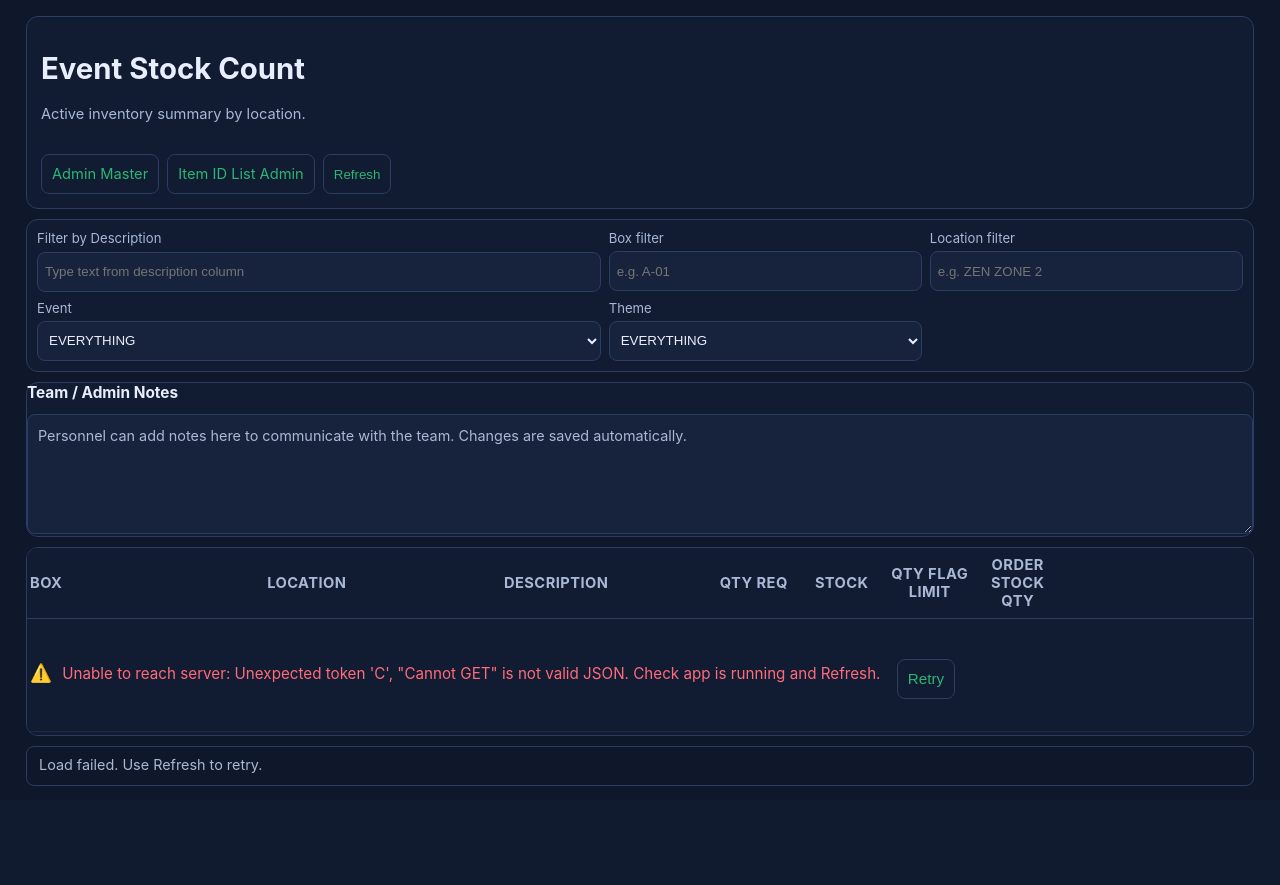
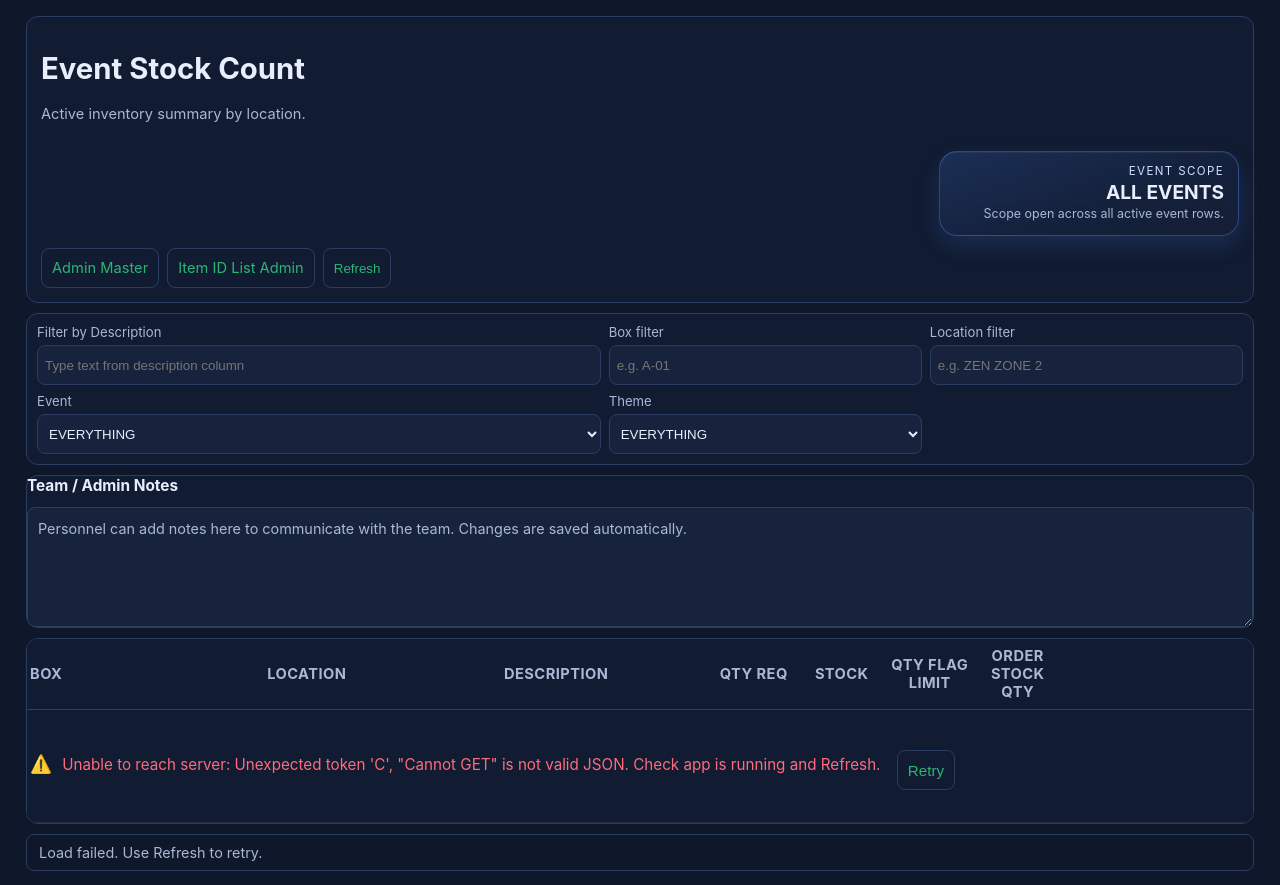
Before and after one commit to IntuitiveCreations2705/REAL-ED-INVENTORY-main-2, a Python web app: template inventory_app/ui/templates/event_stock_count.html in a window 1280 px wide. Before the commit the page ends 786 px from the top, so only its background shows below. Run offline with Jinja, Linux system fonts and the light colour scheme; the template is opened without the code that fills it, so the values that code supplies are empty.

Commit message:
EVENT THEME SET UP

```diff
--- a/inventory_app/backups/backup_manifest.csv
+++ b/inventory_app/backups/backup_manifest.csv
@@ -4,3 +4,4 @@
 20260418T060441Z,sql_inventory_master_20260418T060441Z.sql.gz,265267,sql_inventory_master_20260418T060441Z.sql.gz.sha256
 20260418T083945Z,sql_inventory_master_20260418T083945Z.sql.gz,265656,sql_inventory_master_20260418T083945Z.sql.gz.sha256
 20260418T094004Z,sql_inventory_master_20260418T094004Z.sql.gz,266111,sql_inventory_master_20260418T094004Z.sql.gz.sha256
+20260419T015729Z,sql_inventory_master_20260419T015729Z.sql.gz,267345,sql_inventory_master_20260419T015729Z.sql.gz.sha256
--- a/inventory_app/ui/static/admin_theme.css
+++ b/inventory_app/ui/static/admin_theme.css
@@ -6,6 +6,13 @@
   --muted: #a9b8d5;
   --primary: #4f8cff;
   --primary-strong: #2f74ff;
+  --event-accent: #4f8cff;
+  --event-accent-rgb: 79 140 255;
+  --event-accent-soft: #cfe1ff;
+  --event-accent-border: #73a3ff;
+  --event-accent-deep: #356fd1;
+  --event-accent-surface: #183152;
+  --event-on-accent: #f8fbff;
   --ok: #2bb673;
   --accent: #2bb673;
   --off: #ff6b7a;
@@ -175,6 +182,62 @@ body {
   color: var(--muted);
 }
 
+.header-copy {
+  min-width: 0;
+}
+
+.header-summary {
+  margin-left: auto;
+  display: grid;
+  gap: 10px;
+  justify-items: end;
+  align-content: start;
+}
+
+.header-summary .progress-counter {
+  justify-content: flex-end;
+}
+
+.event-beacon {
+  min-width: min(100%, 300px);
+  padding: 12px 14px;
+  display: grid;
+  gap: 3px;
+  justify-items: end;
+  text-align: right;
+  border-radius: 18px;
+  border: 1px solid rgb(var(--event-accent-rgb) / 0.36);
+  background:
+    linear-gradient(160deg,
+      rgb(var(--event-accent-rgb) / 0.18),
+      rgb(var(--event-accent-rgb) / 0.06) 58%,
+      rgb(255 255 255 / 0.02));
+  box-shadow:
+    0 10px 24px rgb(var(--event-accent-rgb) / 0.16),
+    inset 0 1px 0 rgb(255 255 255 / 0.05);
+  backdrop-filter: blur(16px);
+}
+
+.event-beacon-label {
+  font-size: 0.72rem;
+  letter-spacing: 0.12em;
+  text-transform: uppercase;
+  color: var(--event-accent-soft);
+}
+
+.event-beacon strong {
+  font-size: clamp(1rem, 1.5vw, 1.24rem);
+  line-height: 1.15;
+  color: var(--text);
+}
+
+.event-beacon-meta {
+  color: var(--muted);
+  font-size: 0.78rem;
+  line-height: 1.35;
+  max-width: 34ch;
+}
+
 .header-actions {
   display: flex;
   gap: 8px;
@@ -875,6 +938,11 @@ select:disabled {
     align-items: stretch;
   }
 
+  .header-summary {
+    margin-left: 0;
+    justify-items: end;
+  }
+
   .header-actions {
     justify-content: flex-start;
   }
--- a/inventory_app/ui/static/event_stock_count.js
+++ b/inventory_app/ui/static/event_stock_count.js
@@ -1,3 +1,9 @@
+import {
+  applyEventTheme,
+  DEFAULT_EVENT_ACCENT,
+  summarizePipeTags,
+} from './event_theme.js';
+
 const state = {
   rows: [],
   filteredRows: [],
@@ -30,6 +36,8 @@ const els = {
   themeFilter: document.getElementById('theme-filter'),
   progressCounter: document.getElementById('progress-counter'),
   teamAdminNotesInput: document.getElementById('team-admin-notes-input'),
+  eventBeaconName: document.getElementById('event-beacon-name'),
+  eventBeaconMeta: document.getElementById('event-beacon-meta'),
 };
 
 init();
@@ -84,6 +92,7 @@ function wireEvents() {
   });
   els.eventFilter.addEventListener('change', () => {
     if (guardDirtyRow('changing filters')) return;
+    renderEventBeacon();
     applyFilters();
   });
   els.themeFilter.addEventListener('change', () => {
@@ -160,9 +169,33 @@ async function loadEvents() {
     const res = await fetch('/api/events');
     state.events = (await res.json()) || [];
     populateEventFilter();
+    renderEventBeacon();
   } catch (err) {
     console.error('Error loading events:', err);
   }
+}
+
+function getSelectedEventDefinition() {
+  const selected = els.eventFilter?.value || '';
+  if (!selected) return null;
+  return state.events.find((entry) => entry.event_name === selected) || null;
+}
+
+function renderEventBeacon() {
+  const selectedEvent = getSelectedEventDefinition();
+  const accent = selectedEvent?.theme_accent_hex || DEFAULT_EVENT_ACCENT;
+  applyEventTheme(accent);
+
+  if (!els.eventBeaconName || !els.eventBeaconMeta) return;
+
+  if (!selectedEvent) {
+    els.eventBeaconName.textContent = 'ALL EVENTS';
+    els.eventBeaconMeta.textContent = 'Scope open across all active event rows.';
+    return;
+  }
+
+  els.eventBeaconName.textContent = selectedEvent.event_name;
+  els.eventBeaconMeta.textContent = `Locked to ${summarizePipeTags(selectedEvent.tags)}`;
 }
 
 async function loadThemes() {
--- /dev/null
+++ b/inventory_app/ui/static/event_theme.js
@@ -0,0 +1,90 @@
+export const DEFAULT_EVENT_ACCENT = '#4F8CFF';
+
+export function normalizeHexColor(value, fallback = DEFAULT_EVENT_ACCENT) {
+  const raw = String(value || '').trim();
+  if (!raw) return fallback;
+
+  const withHash = raw.startsWith('#') ? raw : `#${raw}`;
+  const upper = withHash.toUpperCase();
+  return /^#[0-9A-F]{6}$/.test(upper) ? upper : fallback;
+}
+
+function hexToRgb(hex) {
+  const normalized = normalizeHexColor(hex);
+  return {
+    r: Number.parseInt(normalized.slice(1, 3), 16),
+    g: Number.parseInt(normalized.slice(3, 5), 16),
+    b: Number.parseInt(normalized.slice(5, 7), 16),
+  };
+}
+
+function rgbToHex({ r, g, b }) {
+  return `#${[r, g, b]
+    .map((value) => Math.max(0, Math.min(255, Math.round(value))).toString(16).padStart(2, '0'))
+    .join('')}`.toUpperCase();
+}
+
+function mixHex(baseHex, targetHex, targetWeight) {
+  const base = hexToRgb(baseHex);
+  const target = hexToRgb(targetHex);
+  const weight = Math.max(0, Math.min(1, Number(targetWeight) || 0));
+  const baseWeight = 1 - weight;
+  return rgbToHex({
+    r: base.r * baseWeight + target.r * weight,
+    g: base.g * baseWeight + target.g * weight,
+    b: base.b * baseWeight + target.b * weight,
+  });
+}
+
+function channelToLinear(channel) {
+  const s = channel / 255;
+  return s <= 0.04045 ? s / 12.92 : ((s + 0.055) / 1.055) ** 2.4;
+}
+
+function relativeLuminance(hex) {
+  const { r, g, b } = hexToRgb(hex);
+  return (0.2126 * channelToLinear(r)) + (0.7152 * channelToLinear(g)) + (0.0722 * channelToLinear(b));
+}
+
+function pickOnAccent(hex) {
+  return relativeLuminance(hex) > 0.42 ? '#08111F' : '#F8FBFF';
+}
+
+export function summarizePipeTags(value) {
+  const tokens = String(value || '')
+    .split('|')
+    .map((token) => token.trim())
+    .filter(Boolean)
+    .filter((token) => token !== 'ALL');
+
+  if (!tokens.length) return 'No event tags defined yet.';
+  if (tokens.length <= 4) return tokens.join(' · ');
+  return `${tokens.slice(0, 4).join(' · ')} +${tokens.length - 4}`;
+}
+
+export function applyEventTheme(hex, target = document.documentElement) {
+  const accent = normalizeHexColor(hex);
+  const { r, g, b } = hexToRgb(accent);
+  const accentSoft = mixHex(accent, '#FFFFFF', 0.72);
+  const accentBorder = mixHex(accent, '#FFFFFF', 0.2);
+  const accentDeep = mixHex(accent, '#0F172A', 0.28);
+  const accentSurface = mixHex(accent, '#0F172A', 0.82);
+  const onAccent = pickOnAccent(accent);
+
+  target.style.setProperty('--event-accent', accent);
+  target.style.setProperty('--event-accent-rgb', `${r} ${g} ${b}`);
+  target.style.setProperty('--event-accent-soft', accentSoft);
+  target.style.setProperty('--event-accent-border', accentBorder);
+  target.style.setProperty('--event-accent-deep', accentDeep);
+  target.style.setProperty('--event-accent-surface', accentSurface);
+  target.style.setProperty('--event-on-accent', onAccent);
+
+  return {
+    accent,
+    accentSoft,
+    accentBorder,
+    accentDeep,
+    accentSurface,
+    onAccent,
+  };
+}
--- a/inventory_app/ui/templates/event_stock_count.html
+++ b/inventory_app/ui/templates/event_stock_count.html
@@ -12,13 +12,20 @@
   <main class="app-shell stock-count-shell">
     <div class="sticky-tools">
       <header class="card header">
-        <div>
+        <div class="header-copy">
           <h1>Event Stock Count</h1>
           <p>Active inventory summary by location.</p>
           <!-- [ PHASE 2 RESERVED ] Satellite sync status indicator will be inserted here -->
           <!-- Use this space for: Last sync time, pending changes count, pull/push button -->
         </div>
-        <div id="progress-counter" class="progress-counter"></div>
+        <div class="header-summary">
+          <div id="progress-counter" class="progress-counter"></div>
+          <aside id="event-beacon" class="event-beacon" aria-live="polite">
+            <span class="event-beacon-label">Event Scope</span>
+            <strong id="event-beacon-name">ALL EVENTS</strong>
+            <span id="event-beacon-meta" class="event-beacon-meta">Scope open across all active event rows.</span>
+          </aside>
+        </div>
         <div class="header-actions">
           <a class="btn secondary btn-link" href="{{ url_for('index') }}">Admin Master</a>
           <a class="btn secondary btn-link" href="{{ url_for('item_list_page') }}">Item ID List Admin</a>
```
Also changed, not shown: other parts of inventory_app/ui/static/admin_theme.css (+22 -8 lines), inventory_app/ui/app.py (+43 -6 lines), inventory_app/ui/migrate.py (+41 -3 lines), inventory_app/ui/static/admin_master_view.js (+27 -0 lines), inventory_app/ui/templates/admin_master_view.html (+9 -2 lines), inventory_app/migrations/20260419_event_name_theme_color.sql (added), 4 other files.
